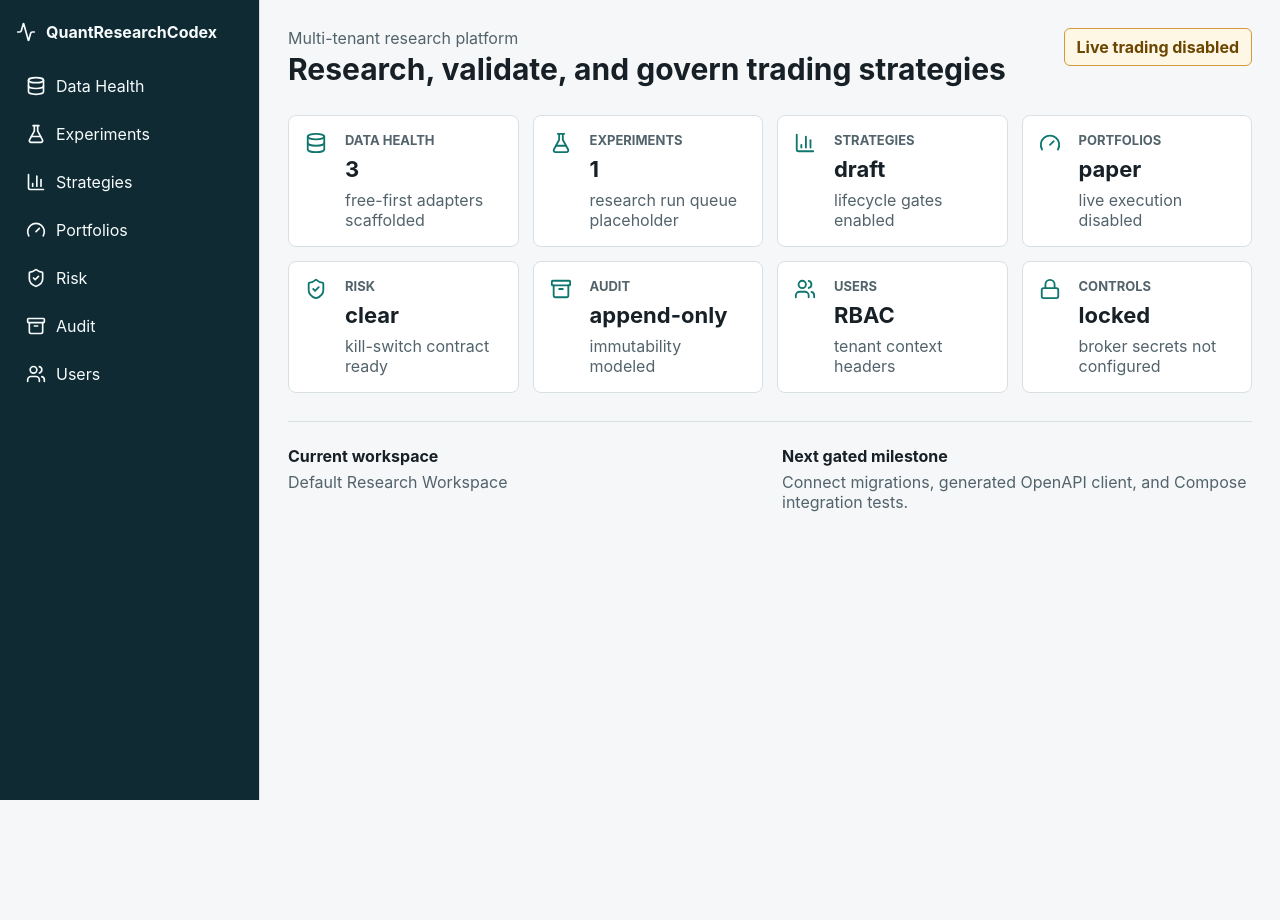
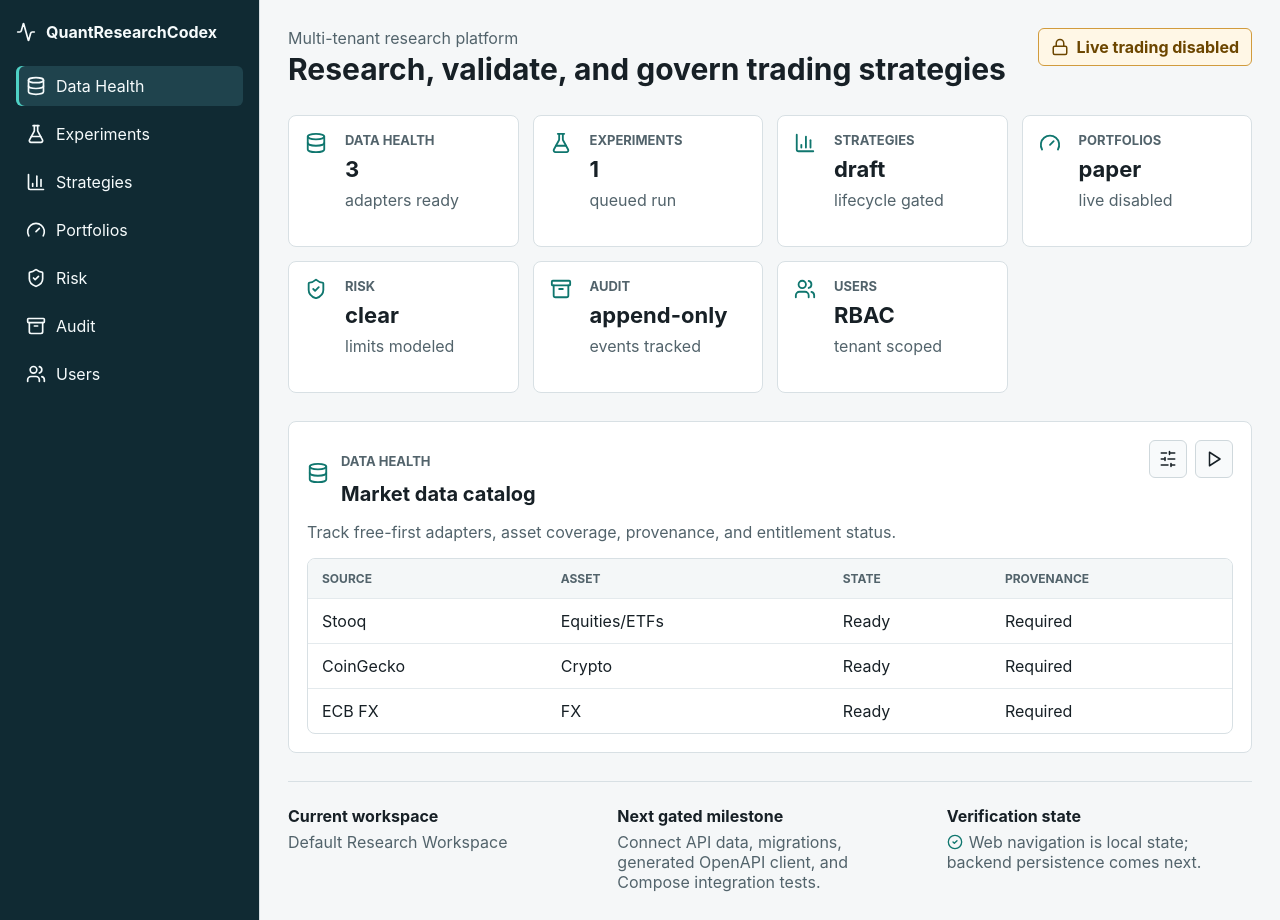
Before and after one commit to vtghub/QuantResearchCodex, a React (Vite) app in the folder apps/web/: page / in a window 1280 px wide. Before the commit the page ends 800 px from the top, so only its background shows below. Built offline with nearby package versions, Linux system fonts and the light colour scheme.

Commit message:
Add interactive web console navigation

```diff
--- a/apps/web/src/App.tsx
+++ b/apps/web/src/App.tsx
@@ -1,27 +1,152 @@
+import { useMemo, useState } from "react";
 import {
   Activity,
   Archive,
   BarChart3,
+  CheckCircle2,
   Database,
   FlaskConical,
   Gauge,
   Lock,
+  Play,
   ShieldCheck,
+  SlidersHorizontal,
   Users
 } from "lucide-react";
 
-const sections = [
-  { label: "Data Health", value: "3", detail: "free-first adapters scaffolded", icon: Database },
-  { label: "Experiments", value: "1", detail: "research run queue placeholder", icon: FlaskConical },
-  { label: "Strategies", value: "draft", detail: "lifecycle gates enabled", icon: BarChart3 },
-  { label: "Portfolios", value: "paper", detail: "live execution disabled", icon: Gauge },
-  { label: "Risk", value: "clear", detail: "kill-switch contract ready", icon: ShieldCheck },
-  { label: "Audit", value: "append-only", detail: "immutability modeled", icon: Archive },
-  { label: "Users", value: "RBAC", detail: "tenant context headers", icon: Users },
-  { label: "Controls", value: "locked", detail: "broker secrets not configured", icon: Lock }
+type SectionKey =
+  | "data"
+  | "experiments"
+  | "strategies"
+  | "portfolios"
+  | "risk"
+  | "audit"
+  | "users";
+
+type Section = {
+  key: SectionKey;
+  label: string;
+  value: string;
+  detail: string;
+  icon: typeof Database;
+};
+
+const sections: Section[] = [
+  { key: "data", label: "Data Health", value: "3", detail: "adapters ready", icon: Database },
+  { key: "experiments", label: "Experiments", value: "1", detail: "queued run", icon: FlaskConical },
+  { key: "strategies", label: "Strategies", value: "draft", detail: "lifecycle gated", icon: BarChart3 },
+  { key: "portfolios", label: "Portfolios", value: "paper", detail: "live disabled", icon: Gauge },
+  { key: "risk", label: "Risk", value: "clear", detail: "limits modeled", icon: ShieldCheck },
+  { key: "audit", label: "Audit", value: "append-only", detail: "events tracked", icon: Archive },
+  { key: "users", label: "Users", value: "RBAC", detail: "tenant scoped", icon: Users }
 ];
 
+const tableRows: Record<SectionKey, Array<Record<string, string>>> = {
+  data: [
+    { Source: "Stooq", Asset: "Equities/ETFs", State: "Ready", Provenance: "Required" },
+    { Source: "CoinGecko", Asset: "Crypto", State: "Ready", Provenance: "Required" },
+    { Source: "ECB FX", Asset: "FX", State: "Ready", Provenance: "Required" }
+  ],
+  experiments: [
+    { Run: "Momentum Baseline", Dataset: "US Equities Daily", State: "Queued", Gate: "No leak checks" },
+    { Run: "Crypto Trend", Dataset: "Crypto Spot Daily", State: "Draft", Gate: "Needs costs" }
+  ],
+  strategies: [
+    { Strategy: "Cross-Asset Momentum", Lifecycle: "Draft", Approval: "Two-person", Live: "Disabled" },
+    { Strategy: "Mean Reversion Template", Lifecycle: "Draft", Approval: "Owner", Live: "Disabled" }
+  ],
+  portfolios: [
+    { Portfolio: "Paper Multi-Asset", Mode: "Paper", Exposure: "$0", Reconcile: "Pending" },
+    { Portfolio: "Live Sandbox", Mode: "Live", Exposure: "$0", Reconcile: "Blocked" }
+  ],
+  risk: [
+    { Policy: "Live Kill Switch", Status: "On", Limit: "All live orders blocked", Scope: "Platform" },
+    { Policy: "Max Notional", Status: "Draft", Limit: "$0 until configured", Scope: "Tenant" }
+  ],
+  audit: [
+    { Event: "bootstrap.scaffold", Actor: "system", Target: "workspace", Immutability: "Modeled" },
+    { Event: "ui.navigation.enabled", Actor: "system", Target: "web", Immutability: "Pending commit" }
+  ],
+  users: [
+    { User: "Platform Admin", Role: "platform_admin", Tenant: "default", Status: "Active" },
+    { User: "Researcher", Role: "researcher", Tenant: "default", Status: "Template" }
+  ]
+};
+
+const sectionCopy: Record<SectionKey, { title: string; description: string; action: string }> = {
+  data: {
+    title: "Market data catalog",
+    description: "Track free-first adapters, asset coverage, provenance, and entitlement status.",
+    action: "Run ingestion check"
+  },
+  experiments: {
+    title: "Research runs",
+    description: "Compare queued and draft experiments before they become strategy candidates.",
+    action: "Create research run"
+  },
+  strategies: {
+    title: "Strategy lifecycle",
+    description: "Promote strategies through research, paper approval, and live approval gates.",
+    action: "Open promotion queue"
+  },
+  portfolios: {
+    title: "Portfolio monitor",
+    description: "Watch paper portfolios first; live execution remains blocked by design.",
+    action: "Run reconciliation"
+  },
+  risk: {
+    title: "Risk controls",
+    description: "Centralize kill switches, notional limits, approval modes, and policy state.",
+    action: "Review policies"
+  },
+  audit: {
+    title: "Audit history",
+    description: "Inspect append-only platform events for governance and reproducibility.",
+    action: "Export audit view"
+  },
+  users: {
+    title: "Users and workspaces",
+    description: "Manage tenant-scoped roles for platform admins, researchers, traders, and viewers.",
+    action: "Invite user"
+  }
+};
+
+function DataTable({ rows }: { rows: Array<Record<string, string>> }) {
+  const columns = Object.keys(rows[0] ?? {});
+
+  return (
+    <div className="table-wrap">
+      <table>
+        <thead>
+          <tr>
+            {columns.map((column) => (
+              <th key={column}>{column}</th>
+            ))}
+          </tr>
+        </thead>
+        <tbody>
+          {rows.map((row) => (
+            <tr key={Object.values(row).join(":")}>
+              {columns.map((column) => (
+                <td key={column}>{row[column]}</td>
+              ))}
+            </tr>
+          ))}
+        </tbody>
+      </table>
+    </div>
+  );
+}
+
 export function App() {
+  const [activeKey, setActiveKey] = useState<SectionKey>("data");
+  const activeSection = useMemo(
+    () => sections.find((section) => section.key === activeKey) ?? sections[0],
+    [activeKey]
+  );
+  const ActiveIcon = activeSection.icon;
+  const activeCopy = sectionCopy[activeKey];
+
   return (
     <main className="app-shell">
       <aside className="sidebar">
@@ -30,8 +155,14 @@
           <span>QuantResearchCodex</span>
         </div>
         <nav aria-label="Primary">
-          {sections.slice(0, 7).map((section) => (
-            <button key={section.label} type="button" title={section.detail}>
+          {sections.map((section) => (
+            <button
+              aria-current={section.key === activeKey ? "page" : undefined}
+              key={section.key}
+              onClick={() => setActiveKey(section.key)}
+              title={section.detail}
+              type="button"
+            >
               <section.icon aria-hidden="true" />
               <span>{section.label}</span>
             </button>
@@ -45,20 +176,51 @@
             <p>Multi-tenant research platform</p>
             <h1>Research, validate, and govern trading strategies</h1>
           </div>
-          <div className="status-pill">Live trading disabled</div>
+          <div className="status-pill">
+            <Lock aria-hidden="true" />
+            <span>Live trading disabled</span>
+          </div>
         </header>
 
         <section className="metric-grid" aria-label="Platform status">
           {sections.map((section) => (
-            <article className="metric-card" key={section.label}>
+            <button
+              className="metric-card"
+              key={section.key}
+              onClick={() => setActiveKey(section.key)}
+              type="button"
+            >
               <section.icon aria-hidden="true" />
               <div>
                 <span>{section.label}</span>
                 <strong>{section.value}</strong>
                 <p>{section.detail}</p>
               </div>
-            </article>
+            </button>
           ))}
+        </section>
+
+        <section className="panel" aria-labelledby="active-panel-title">
+          <div className="panel-heading">
+            <div className="panel-title">
+              <ActiveIcon aria-hidden="true" />
+              <div>
+                <p>{activeSection.label}</p>
+                <h2 id="active-panel-title">{activeCopy.title}</h2>
+              </div>
+            </div>
+            <div className="panel-actions">
+              <button type="button" title="Adjust filters">
+                <SlidersHorizontal aria-hidden="true" />
+              </button>
+              <button type="button" title={activeCopy.action}>
+                <Play aria-hidden="true" />
+              </button>
+            </div>
+          </div>
+
+          <p className="panel-description">{activeCopy.description}</p>
+          <DataTable rows={tableRows[activeKey]} />
         </section>
 
         <section className="operations-band">
@@ -68,7 +230,14 @@
           </div>
           <div>
             <h2>Next gated milestone</h2>
-            <p>Connect migrations, generated OpenAPI client, and Compose integration tests.</p>
+            <p>Connect API data, migrations, generated OpenAPI client, and Compose integration tests.</p>
+          </div>
+          <div>
+            <h2>Verification state</h2>
+            <p>
+              <CheckCircle2 aria-hidden="true" />
+              Web navigation is local state; backend persistence comes next.
+            </p>
           </div>
         </section>
       </section>
--- a/apps/web/src/styles.css
+++ b/apps/web/src/styles.css
@@ -68,8 +68,13 @@
   text-align: left;
 }
 
-.sidebar button:hover {
+.sidebar button:hover,
+.sidebar button[aria-current="page"] {
   background: #1f434d;
+}
+
+.sidebar button[aria-current="page"] {
+  box-shadow: inset 3px 0 0 #4fd1c5;
 }
 
 .workspace {
@@ -88,7 +93,8 @@
 
 .topbar p,
 .metric-card p,
-.operations-band p {
+.operations-band p,
+.panel-description {
   margin: 0;
   color: #52636b;
 }
@@ -101,13 +107,21 @@
 }
 
 .status-pill {
+  display: flex;
   flex: 0 0 auto;
+  align-items: center;
+  gap: 8px;
   border: 1px solid #d19b3d;
   border-radius: 6px;
   background: #fff7e6;
   color: #6c4600;
   padding: 8px 12px;
   font-weight: 700;
+}
+
+.status-pill svg {
+  width: 18px;
+  height: 18px;
 }
 
 .metric-grid {
@@ -124,16 +138,25 @@
   border: 1px solid #d8e0e4;
   border-radius: 8px;
   background: #ffffff;
+  color: inherit;
+  cursor: pointer;
   padding: 16px;
+  text-align: left;
 }
 
-.metric-card svg {
+.metric-card:hover {
+  border-color: #0f766e;
+}
+
+.metric-card svg,
+.panel-title svg {
   width: 22px;
   height: 22px;
   color: #0f766e;
 }
 
-.metric-card span {
+.metric-card span,
+.panel-title p {
   display: block;
   color: #52636b;
   font-size: 13px;
@@ -147,9 +170,92 @@
   font-size: 22px;
 }
 
+.panel {
+  display: grid;
+  gap: 16px;
+  border: 1px solid #d8e0e4;
+  border-radius: 8px;
+  background: #ffffff;
+  padding: 18px;
+}
+
+.panel-heading {
+  display: flex;
+  align-items: flex-start;
+  justify-content: space-between;
+  gap: 16px;
+}
+
+.panel-title {
+  display: flex;
+  align-items: center;
+  gap: 12px;
+}
+
+.panel-title h2 {
+  margin: 2px 0 0;
+  font-size: 20px;
+}
+
+.panel-actions {
+  display: flex;
+  gap: 8px;
+}
+
+.panel-actions button {
+  display: grid;
+  width: 38px;
+  height: 38px;
+  place-items: center;
+  border: 1px solid #cfd8dc;
+  border-radius: 6px;
+  background: #f8fafb;
+  color: #172026;
+  cursor: pointer;
+}
+
+.panel-actions button:hover {
+  border-color: #0f766e;
+}
+
+.panel-actions svg {
+  width: 18px;
+  height: 18px;
+}
+
+.table-wrap {
+  overflow-x: auto;
+  border: 1px solid #d8e0e4;
+  border-radius: 8px;
+}
+
+table {
+  width: 100%;
+  min-width: 620px;
+  border-collapse: collapse;
+}
+
+th,
+td {
+  border-bottom: 1px solid #e4eaed;
+  padding: 12px 14px;
+  text-align: left;
+}
+
+th {
+  background: #f4f7f8;
+  color: #52636b;
+  font-size: 12px;
+  text-transform: uppercase;
+}
+
+tr:last-child td {
+  border-bottom: 0;
+}
+
 .operations-band {
   display: grid;
-  grid-template-columns: repeat(2, minmax(0, 1fr));
+  grid-template-columns: repeat(3, minmax(0, 1fr));
   gap: 24px;
   border-top: 1px solid #d8e0e4;
   padding-top: 24px;
@@ -158,6 +264,14 @@
 .operations-band h2 {
   margin: 0 0 6px;
   font-size: 16px;
+}
+
+.operations-band svg {
+  width: 16px;
+  height: 16px;
+  margin-right: 6px;
+  vertical-align: -2px;
+  color: #0f766e;
 }
 
 @media (max-width: 980px) {
@@ -177,6 +291,10 @@
   .metric-grid {
     grid-template-columns: repeat(2, minmax(160px, 1fr));
   }
+
+  .operations-band {
+    grid-template-columns: 1fr;
+  }
 }
 
 @media (max-width: 620px) {
@@ -185,11 +303,7 @@
   }
 
   .topbar,
-  .operations-band {
-    grid-template-columns: 1fr;
-  }
-
-  .topbar {
+  .panel-heading {
     display: grid;
   }
 
```
Also changed, not shown: 3 other files (tests, documents, lock files or other folders).
